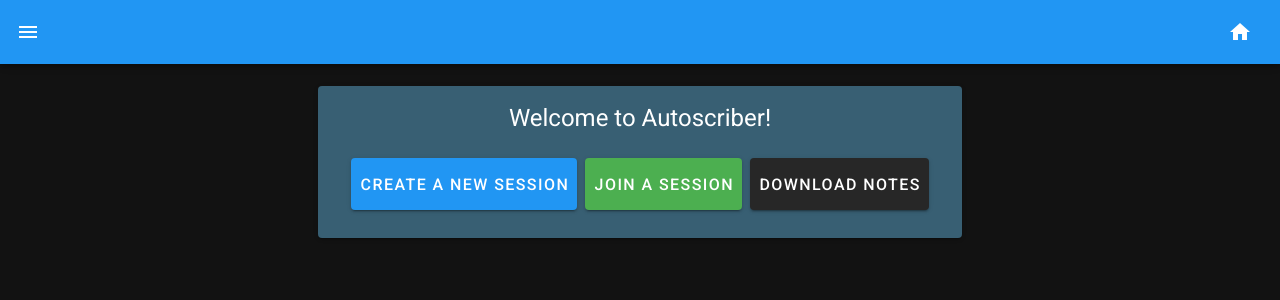
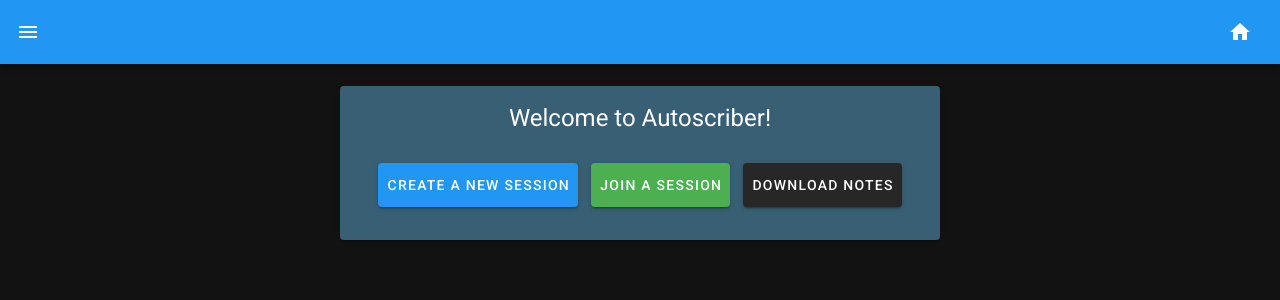
Before and after one commit to lhswebdev/autoscriber-frontend-exercises, a Vue app: page /#/ in a window 1280 px wide. Shown: the top 300 px of the page. Built offline with nearby package versions, Linux system fonts and the light colour scheme.

Commit message:
Fixed formatting

```diff
--- a/src/views/JoinView.vue
+++ b/src/views/JoinView.vue
@@ -6,14 +6,14 @@
     <v-card-title class="headline justify-center"
       >Welcome to Autoscriber!</v-card-title
     >
-    <v-card-actions class="justify-center">
-      <v-btn class="blue" dark x-large>
+    <v-card-actions class="justify-center" style="flex-wrap: wrap;">
+      <v-btn class="blue paddedButton" dark large>
         Create a New Session
       </v-btn>
-      <v-btn class="green" dark x-large>
+      <v-btn class="green paddedButton" dark large>
         Join a Session
       </v-btn>
-      <v-btn class="gray" dark x-large>
+      <v-btn class="gray paddedButton" dark large>
         Download Notes
       </v-btn>
     </v-card-actions>
@@ -92,4 +92,7 @@ export default {
 </script>
 
 <style>
+.paddedButton {
+  margin: 5px;
+}
 </style>
```
